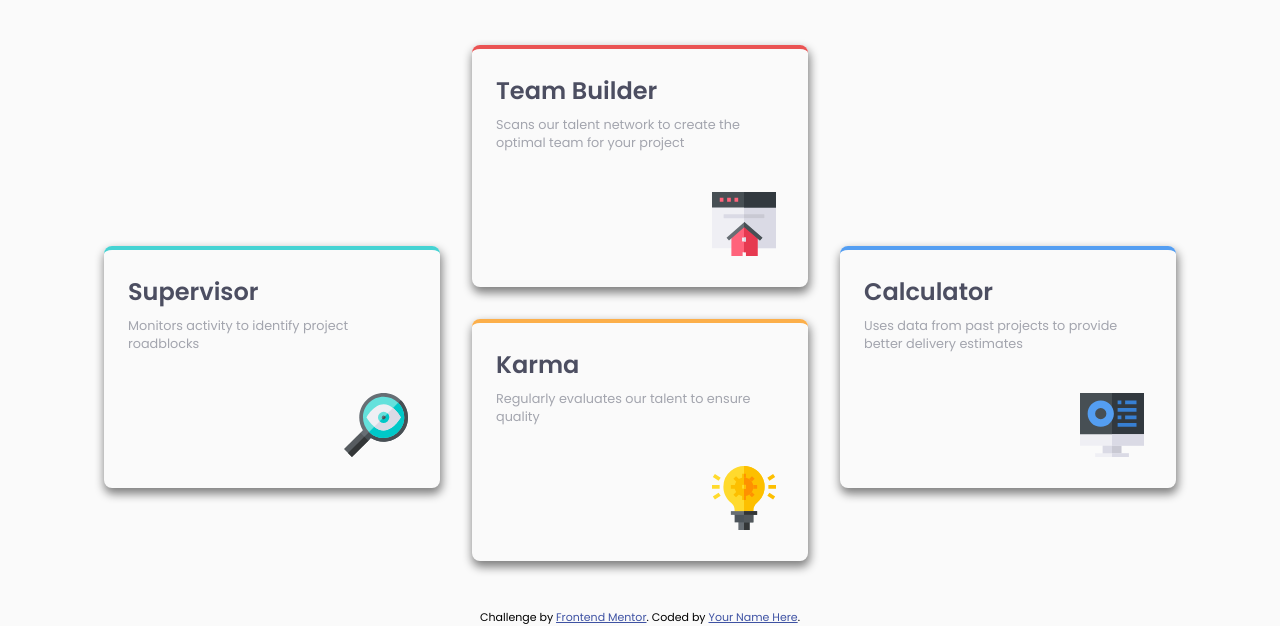
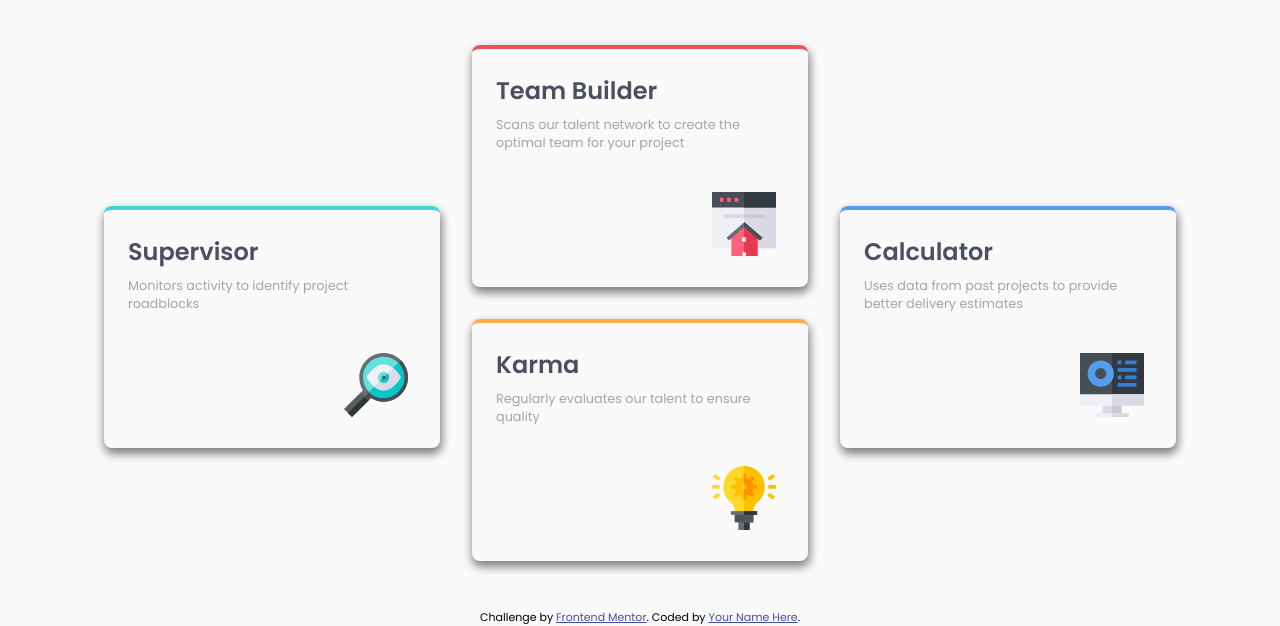
Before and after one commit to Kucabara21/four-card-feature-section-master, a plain HTML site: page index.html in a window 1280 px wide. Shown: the part 213-839 px from the top of the page. Drawn offline with Linux system fonts and the light colour scheme.

Commit message:
Update style.css

```diff
--- a/style.css
+++ b/style.css
@@ -111,6 +111,6 @@ img{
     }
 
     .supervisor, .calc{
-        padding-top: 8rem;
+        padding-top: 3rem;
     }
 }
```
